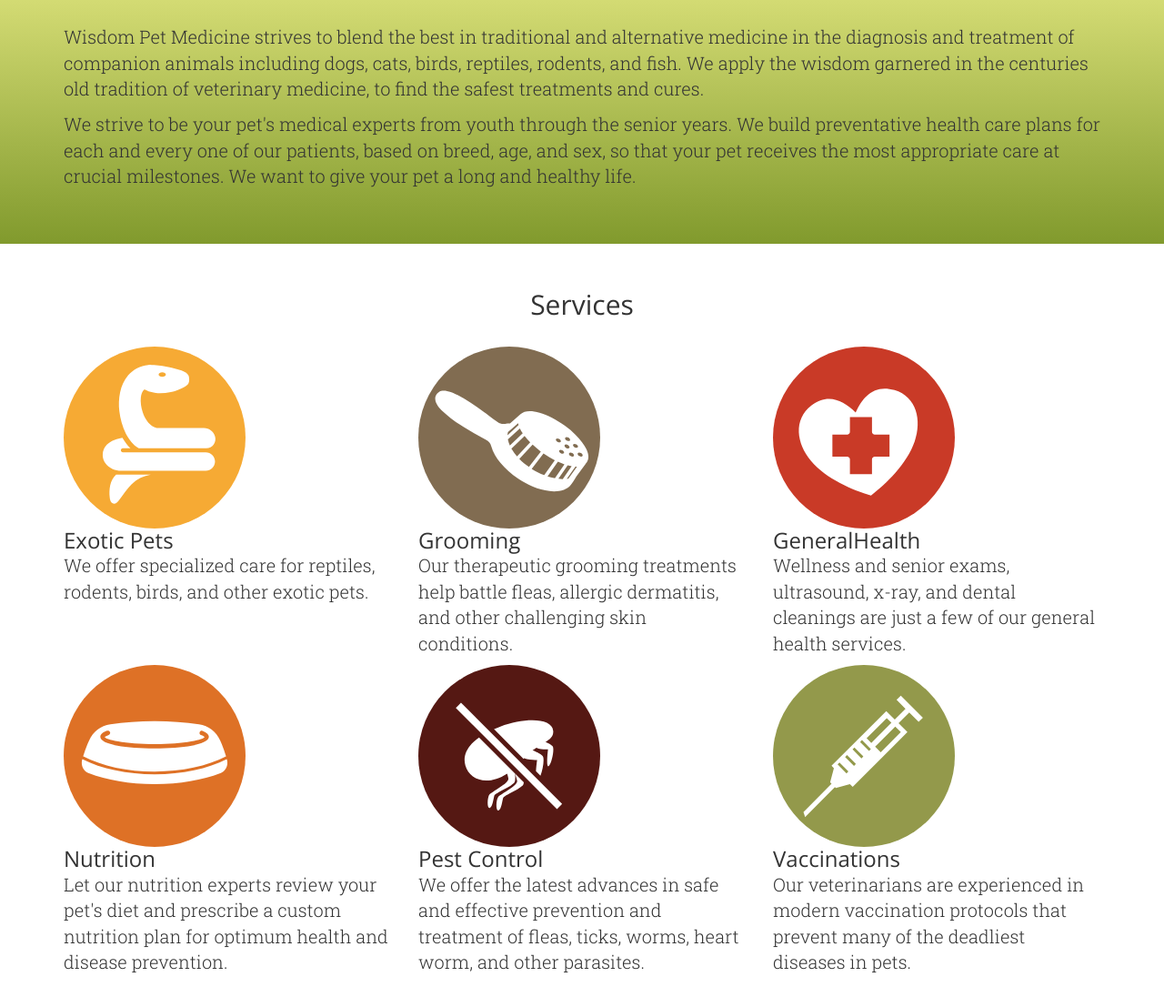
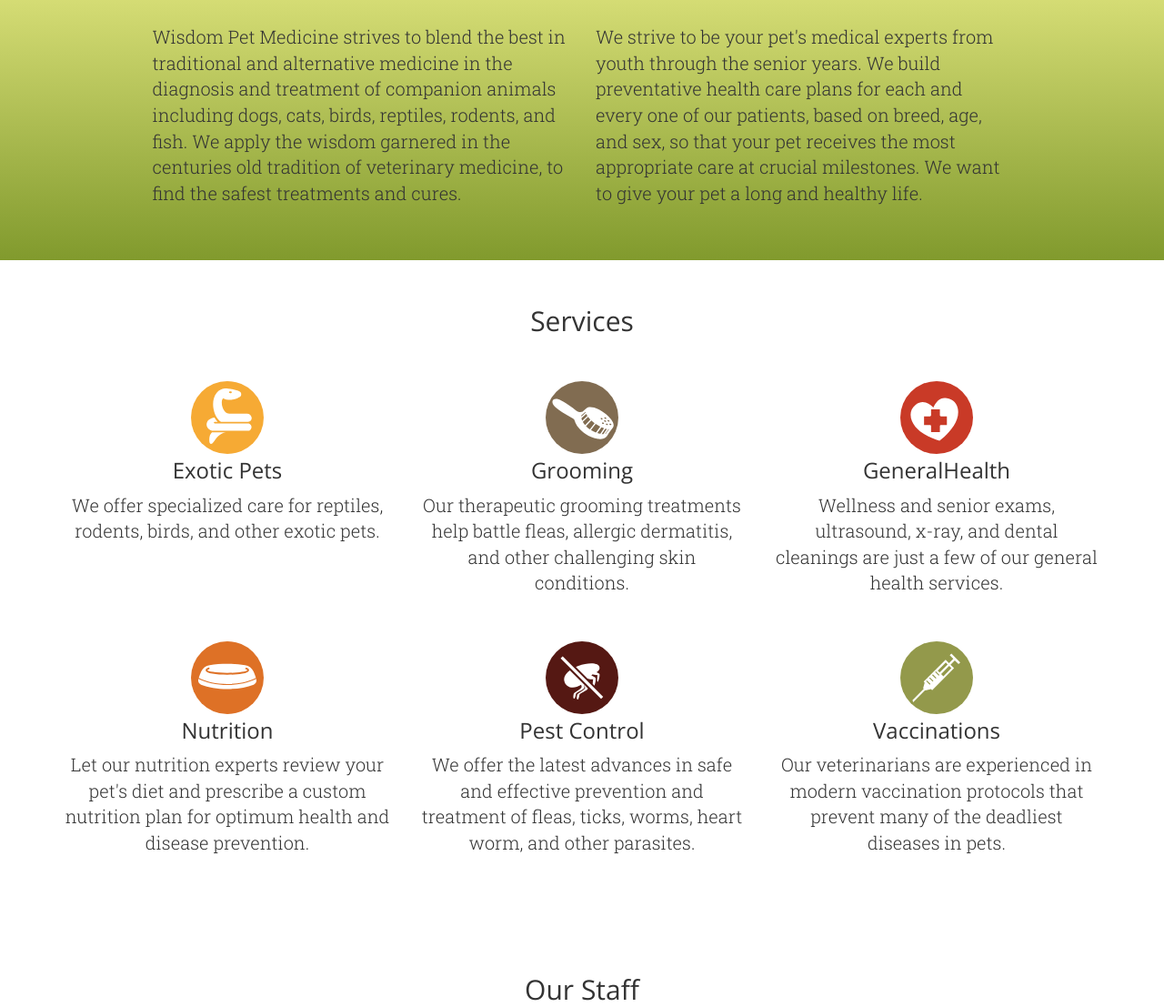
Before and after one commit to horaceheaven/pet_store, a plain HTML site: page index.html in a window 1280 px wide. Shown: the part 960-2067 px from the top of the page at 91% size. Drawn offline with nearby package versions, Linux system fonts and the light colour scheme.

Commit message:
updated grid style for services

```diff
--- a/css/style.css
+++ b/css/style.css
@@ -104,6 +104,31 @@ header .navbar-default .navbar-toggle .icon-bar {
 	border-top: 20px solid rgba(238, 200, 86, 0.5)
 }
 
+/*Services Page*/
+.service {
+	margin: 20px 0;
+	text-align: center;
+}
+
+.service img.icon {
+	display: block;
+	width: 80px;
+	margin: 0 auto;
+	margin-bottom: 5px;
+}
+
+#services h3 {
+	margin-bottom: 10px;
+}
+
+@media only screen
+and (min-width: 450px)
+and (max-width: 768px){
+	.service p {
+		padding: 0 20%;
+	}
+}
+
 /*Footer Navigation*/
 footer .navbar-default {
 	background: transparent;
--- a/index.html
+++ b/index.html
@@ -5,6 +5,7 @@
   <meta charset="UTF-8">
   <title>Wisdom Pet Medicine</title>
   <link rel="stylesheet" href="https://maxcdn.bootstrapcdn.com/bootstrap/3.3.1/css/bootstrap.min.css">  <link rel="stylesheet" href="css/style.css">
+  <script src="js/prefixfree.min.js"></script>
   <meta name="viewport" content="width=device-width, initial-scale=1">
 </head>
 
@@ -55,8 +56,10 @@
   <div class="page" id="mission">
     <div class="content container">
       <h2>Our Mission</h2>
-      <p>Wisdom Pet Medicine strives to blend the best in traditional and alternative medicine in the diagnosis and treatment of companion animals including dogs, cats, birds, reptiles, rodents, and fish. We apply the wisdom garnered in the centuries old tradition of veterinary medicine, to find the safest treatments and&nbsp;cures.</p>
-      <p>We strive to be your pet's medical experts from youth through the senior years. We build preventative health care plans for each and every one of our patients, based on breed, age, and sex, so that your pet receives the most appropriate care at crucial milestones. We want to give your pet a long and healthy&nbsp;life.</p>
+      <div class="row">
+        <p class="col-md-5 col-md-offset-1">Wisdom Pet Medicine strives to blend the best in traditional and alternative medicine in the diagnosis and treatment of companion animals including dogs, cats, birds, reptiles, rodents, and fish. We apply the wisdom garnered in the centuries old tradition of veterinary medicine, to find the safest treatments and&nbsp;cures.</p>
+        <p class="col-md-5">We strive to be your pet's medical experts from youth through the senior years. We build preventative health care plans for each and every one of our patients, based on breed, age, and sex, so that your pet receives the most appropriate care at crucial milestones. We want to give your pet a long and healthy&nbsp;life.</p>
+      </div><!-- row -->
     </div><!-- content container -->
   </div><!-- mission page -->
 
@@ -64,37 +67,37 @@
     <div class="content container">
       <h2>Services</h2>
       <div class="row">
-        <article class="service col-sm-4">
+        <article class="service col-md-4 col-sm-6 col-xs-12">
           <img class="icon" src="images/icon-exoticpets.svg" alt="Icon">
           <h3>Exotic Pets</h3>
           <p>We offer specialized care for reptiles, rodents, birds, and other exotic pets.</p>
         </article>
 
-        <article class="service col-sm-4">
+        <article class="service col-md-4 col-sm-6 col-xs-12">
           <img class="icon" src="images/icon-grooming.svg" alt="Icon">
           <h3>Grooming</h3>
           <p>Our therapeutic grooming treatments help battle fleas, allergic dermatitis, and other challenging skin conditions.</p>
         </article>
 
-        <article class="service col-sm-4">
+        <article class="service col-md-4 col-sm-6 col-xs-12">
           <img class="icon" src="images/icon-health.svg" alt="Icon">
           <h3>GeneralHealth</h3>
           <p>Wellness and senior exams, ultrasound, x-ray, and dental cleanings are just a few of our general health services.</p>
         </article>
 
-        <article class="service col-sm-4">
+        <article class="service col-md-4 col-sm-6 col-xs-12">
           <img class="icon" src="images/icon-nutrition.svg" alt="Icon">
           <h3>Nutrition</h3>
           <p>Let our nutrition experts review your pet's diet and prescribe a custom nutrition plan for optimum health and disease prevention.</p>
         </article>
 
-        <article class="service col-sm-4">
+        <article class="service col-md-4 col-sm-6 col-xs-12">
           <img class="icon" src="images/icon-pestcontrol.svg" alt="Icon">
           <h3>Pest Control</h3>
           <p>We offer the latest advances in safe and effective prevention and treatment of fleas, ticks, worms, heart worm, and other parasites.</p>
         </article>
 
-        <article class="service col-sm-4">
+        <article class="service col-md-4 col-sm-6 col-xs-12">
           <img class="icon" src="images/icon-vaccinations.svg" alt="Icon">
           <h3>Vaccinations</h3>
           <p>Our veterinarians are experienced in modern vaccination protocols that prevent many of the deadliest diseases in pets.</p>
```
